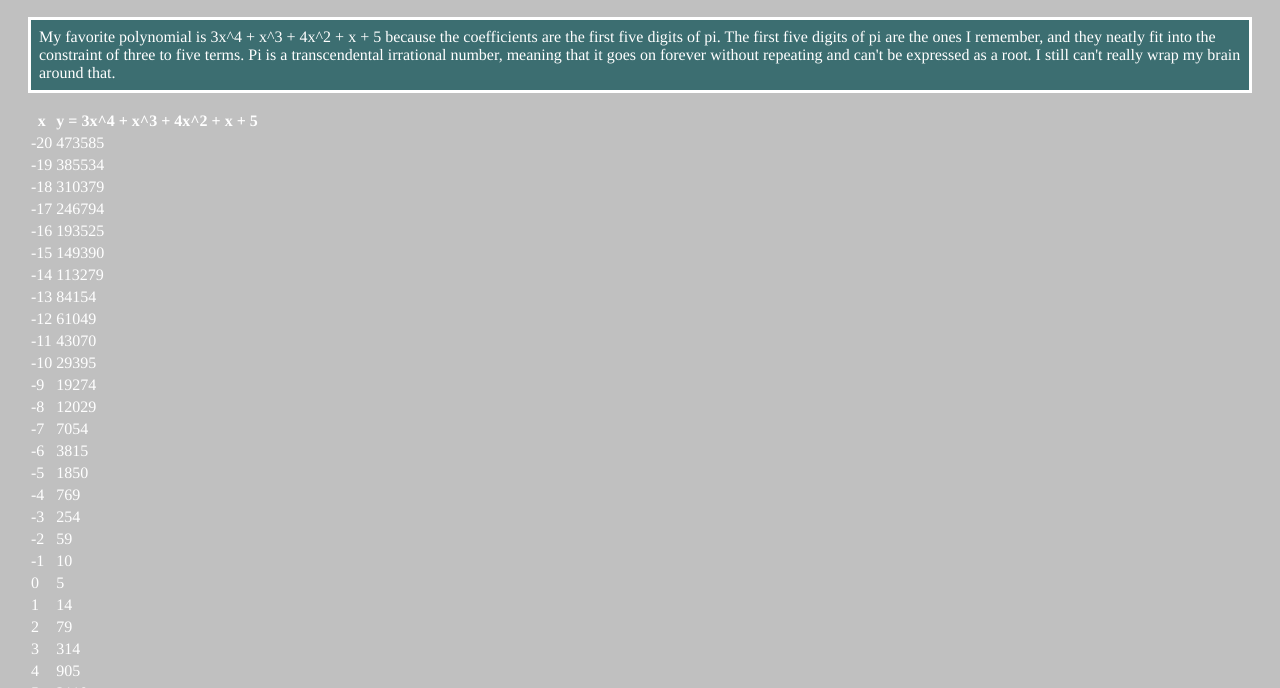
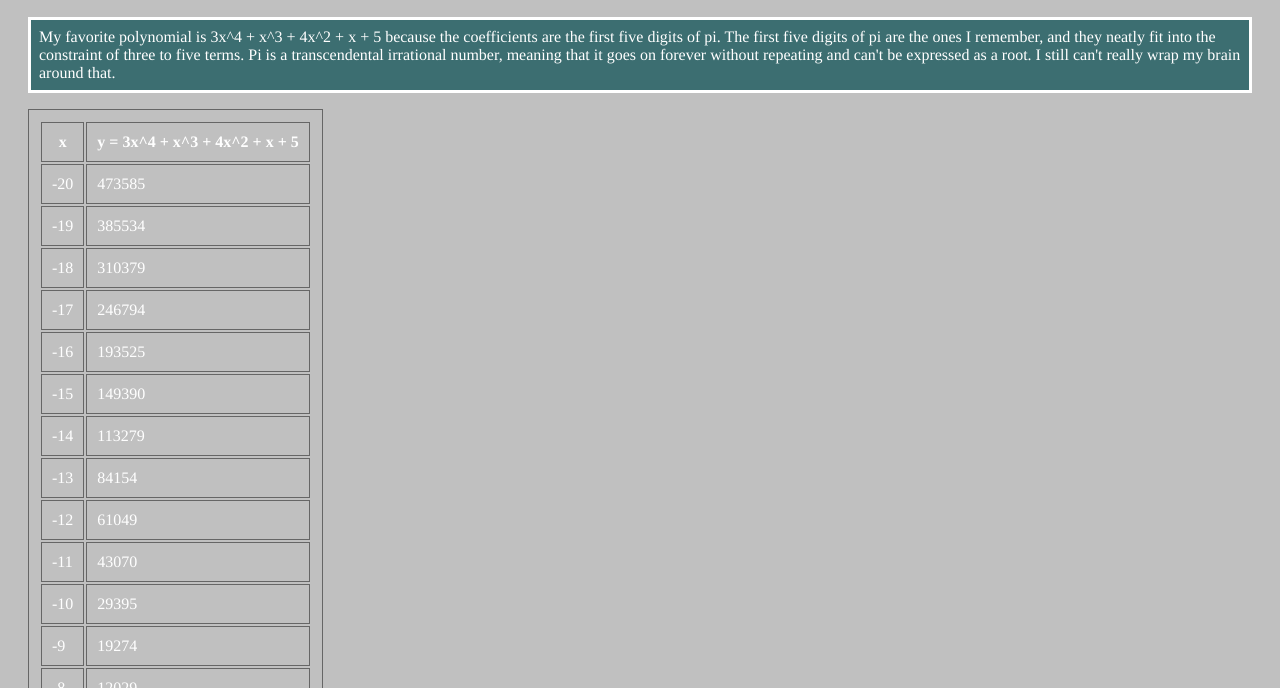
Before and after one commit to Wyatt-Smith/web, a plain HTML site: page polynomial.html in a window 1280 px wide. Shown: the part 112-800 px from the top of the page. Drawn offline with Linux system fonts and the light colour scheme.

Commit message:
Update site.css

```diff
--- a/site.css
+++ b/site.css
@@ -45,6 +45,11 @@ img {
 	border-color: #CE4257;
 }
 
+table, th, td {
+	border: 1px solid #666;
+    padding: 10px;
+}
+
 .image {
 	display: flex;
 	justify-content: center;
```
